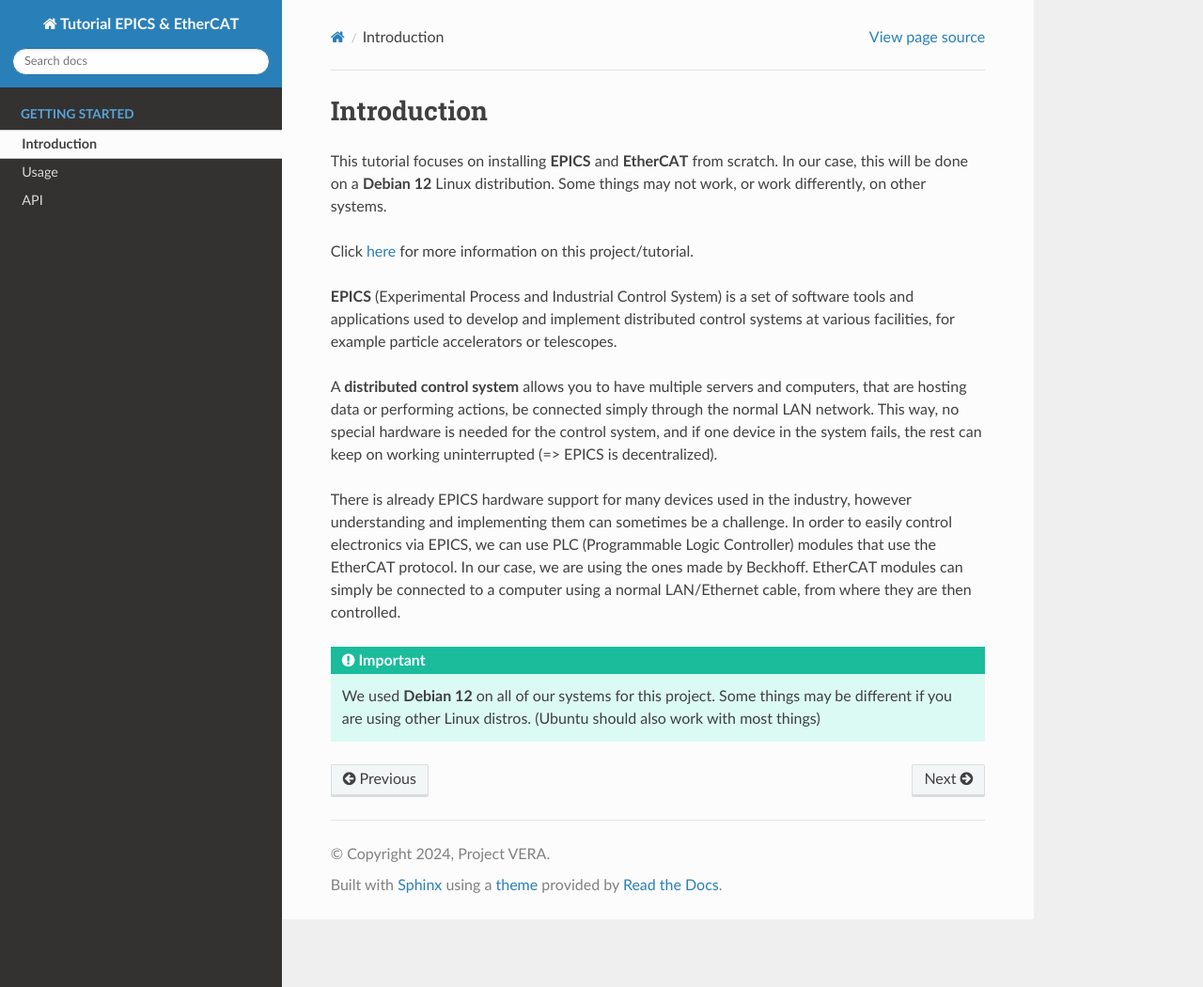
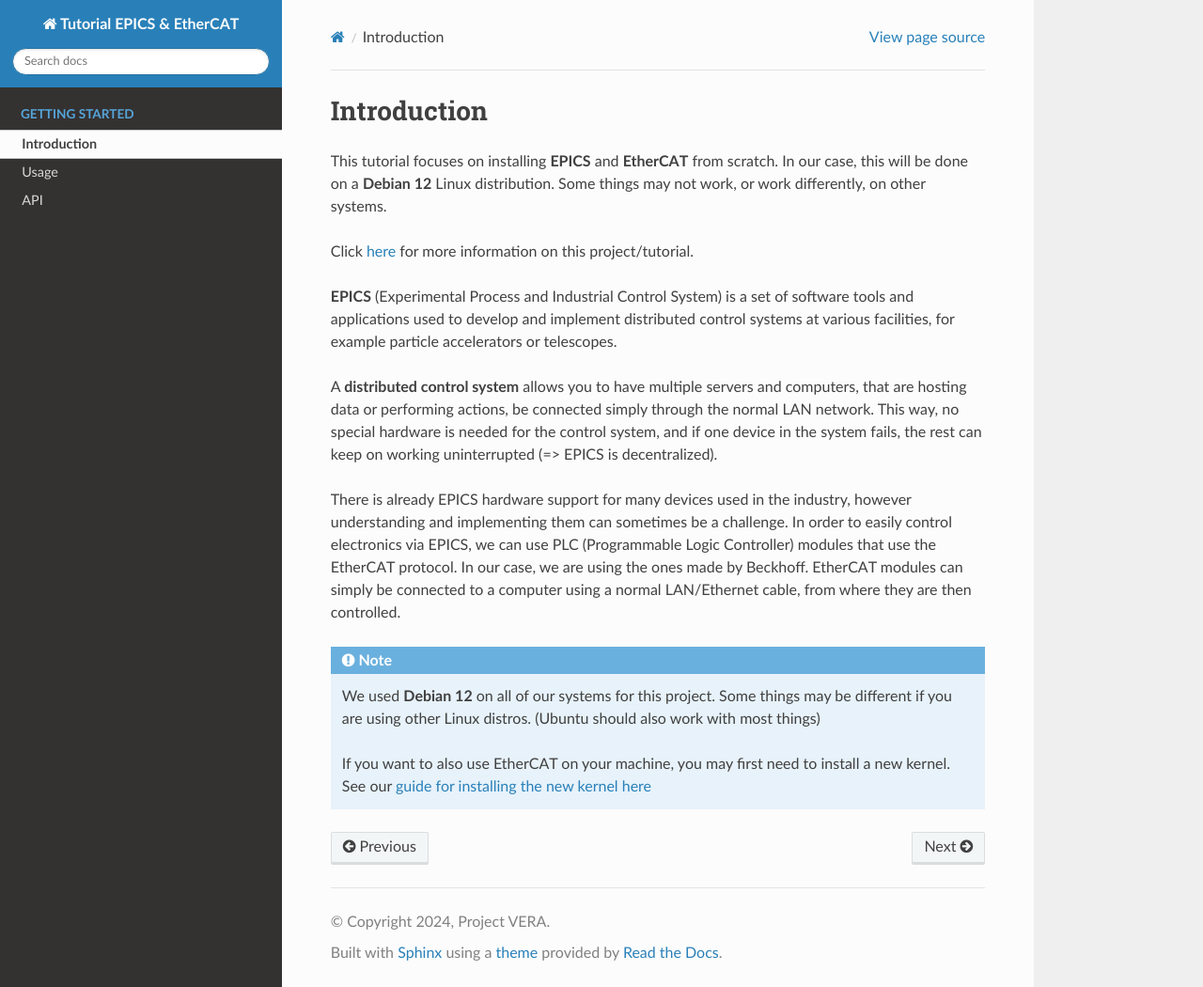
Before and after one commit to vera-univie/Tutorial-EPICS-EtherCAT, a Sphinx documentation site: the page built from docs/source/introduction.rst, in a window 1280 px wide and 1050 px high. Shown: the whole window at 94% size. Built offline with Sphinx 7.4.7 and the Read the Docs theme 3.1.0, drawn with Linux system fonts in a browser that asks for light colours.

Commit message:
further work

```diff
--- a/docs/source/introduction.rst
+++ b/docs/source/introduction.rst
@@ -17,5 +17,7 @@ There is already EPICS hardware support for many devices used in the industry, h
 In order to easily control electronics via EPICS, we can use PLC (Programmable Logic Controller) modules that use the EtherCAT protocol. In our case, we are using the ones made by Beckhoff.
 EtherCAT modules can simply be connected to a computer using a normal LAN/Ethernet cable, from where they are then controlled.
 
-.. important::
+.. note::
     We used **Debian 12** on all of our systems for this project. Some things may be different if you are using other Linux distros. (Ubuntu should also work with most things)
+
+    If you want to also use EtherCAT on your machine, you may first need to install a new kernel. See our `guide for installing the new kernel here <kernel_setup.html>`_
```
